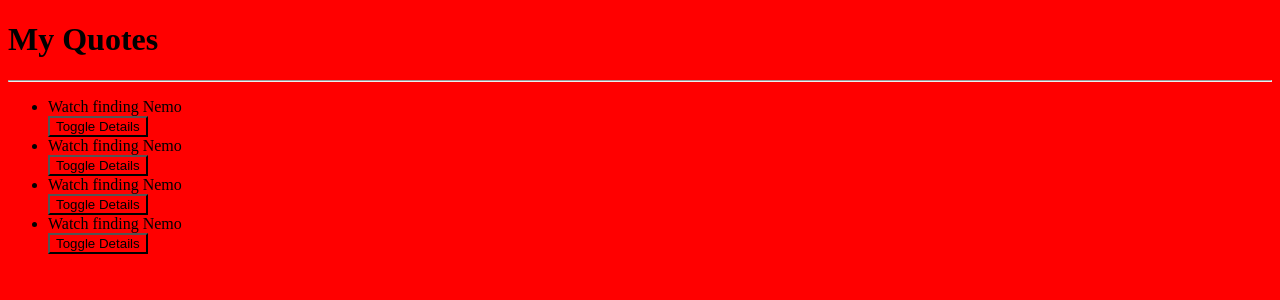
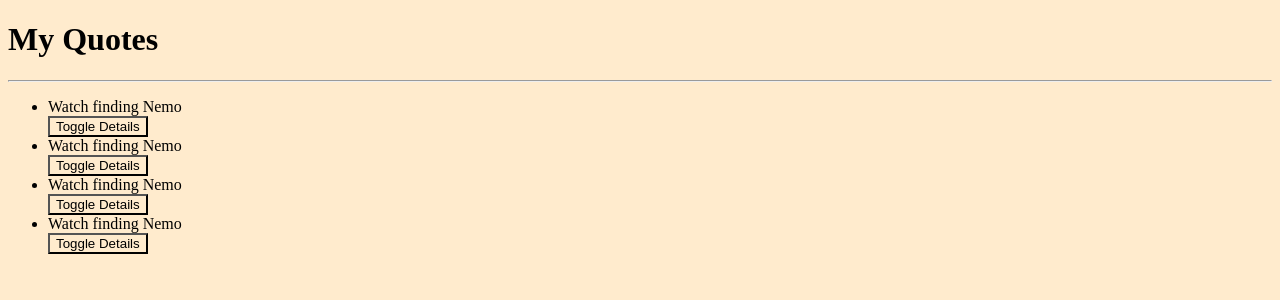
Before and after one commit to Parikirui/Quotes, an Angular app: page / in a window 1280 px wide. Shown: the top 300 px of the page. Built offline with nearby package versions, Linux system fonts and the light colour scheme.

Commit message:
change the background color to blanchedalmond

```diff
--- a/src/styles.css
+++ b/src/styles.css
@@ -1,3 +1,3 @@
 *{
-    background-color: red;
+    background-color: blanchedalmond;
 }
```
